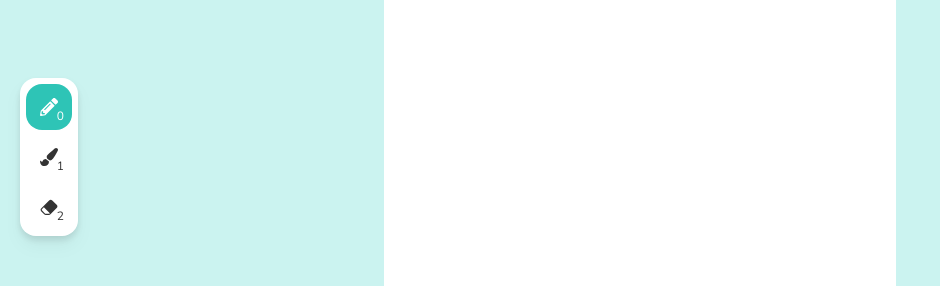
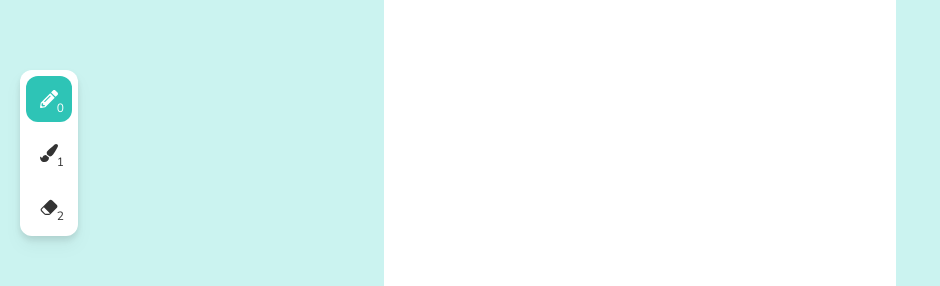
Before and after one commit to seanquiambao/group-board, a Next.js app: page /test in a window 1280 px wide. Shown: the part 164-450 px from the top of the page, without its empty margins (0-940 px from the left). Built offline with nearby package versions, Linux system fonts and the light colour scheme.

Commit message:
added basic functionality of toolbar, may need to make it into class

```diff
--- a/src/app/test/page.js
+++ b/src/app/test/page.js
@@ -8,7 +8,7 @@ const Page = () => {
   return (
     <div className="w-screen h-screen bg-board-blue-100 relative">
       <Toolbar tools={tools} setTools={setTools} />
-      <Canvas />
+      <Canvas tools={tools} setTools={setTools} />
     </div>
   );
 };
--- a/src/components/room/Canvas.jsx
+++ b/src/components/room/Canvas.jsx
@@ -1,30 +1,11 @@
 "use client";
 import { useDraw } from "@/hooks/useDraw";
-import { distanceBetween, angleBetween } from "@/helpers/math";
+import { distanceBetween, angleBetween } from "@/utils/math";
+import { TOOLS } from "@/utils/room/tools";
 
-const Canvas = () => {
-  const { canvasRef, onMouseDown } = useDraw(drawLine);
+const Canvas = ({ tools, setTools }) => {
+  const { canvasRef, onMouseDown } = useDraw(TOOLS[tools]);
 
-  function drawLine({ prevPoint, currentPoint, ctx }) {
-    const { x: currX, y: currY } = currentPoint;
-    const lineColor = "#000";
-    const size = 25;
-
-    let startPoint = prevPoint ?? currentPoint;
-    const halfSize = size / 2;
-    ctx.strokeStyle = lineColor;
-    const x = startPoint.x - halfSize;
-    const y = startPoint.y - halfSize;
-    ctx.fillRect(Math.round(x), Math.round(y), size, size);
-
-    const dist = distanceBetween(startPoint, currentPoint);
-    const angle = angleBetween(startPoint, currentPoint);
-    for (let i = 0; i < dist; ++i) {
-      const x = startPoint.x + Math.sin(angle) * i - halfSize;
-      const y = startPoint.y + Math.cos(angle) * i - halfSize;
-      ctx.fillRect(Math.round(x), Math.round(y), size, size);
-    }
-  }
   return (
     <div className="flex justify-center items-center h-full">
       <canvas
--- a/src/components/room/Toolbar.jsx
+++ b/src/components/room/Toolbar.jsx
@@ -2,12 +2,12 @@ import { TOOLS } from "@/data/tools";
 
 const Toolbar = ({ tools, setTools }) => {
   return (
-    <div className="absolute flex flex-col bg-white drop-shadow-lg rounded-2xl gap-y-1 px-1.5 py-1.5 left-5 bottom-[50%]">
+    <div className="absolute flex flex-col bg-white drop-shadow-lg rounded-xl gap-y-2 px-1.5 py-1.5 left-5 bottom-[50%]">
       {TOOLS.map((tool, index) => (
         <button
           onClick={() => setTools(index)}
           key={index}
-          className={`${tools === index && "bg-board-blue-200 text-white hover:bg-board-blue-200"} ${tools !== index && "hover:bg-board-blue-100"} p-3.5 text-black rounded-2xl duration-100 relative`}
+          className={`${tools === index && "bg-board-blue-200 text-white hover:bg-board-blue-200"} ${tools !== index && "hover:bg-board-blue-100 active:outline active:outline-2 active:outline-board-blue-200"} p-3.5 text-black rounded-xl relative`}
         >
           {tool.icon}
           <div className="absolute bottom-1.5 right-2 text-xs">{index}</div>
--- /dev/null
+++ b/src/utils/room/tools.js
@@ -0,0 +1,32 @@
+import { distanceBetween, angleBetween } from "@/utils/math";
+export function erase({ prevPoint, currentPoint, ctx }) {
+  ctx.globalCompositeOperation = "destination-out";
+  drawLine({ prevPoint, currentPoint, ctx });
+}
+
+export function pencil({ prevPoint, currentPoint, ctx }) {
+  ctx.globalCompositeOperation = "source-over";
+  drawLine({ prevPoint, currentPoint, ctx });
+}
+
+function drawLine({ prevPoint, currentPoint, ctx }) {
+  const lineColor = "#000";
+  const size = 5;
+
+  let startPoint = prevPoint ?? currentPoint;
+  const halfSize = size / 2;
+  ctx.strokeStyle = lineColor;
+  const x = startPoint.x - halfSize;
+  const y = startPoint.y - halfSize;
+  ctx.fillRect(Math.round(x), Math.round(y), size, size);
+
+  const dist = distanceBetween(startPoint, currentPoint);
+  const angle = angleBetween(startPoint, currentPoint);
+  for (let i = 0; i < dist; ++i) {
+    const x = startPoint.x + Math.sin(angle) * i - halfSize;
+    const y = startPoint.y + Math.cos(angle) * i - halfSize;
+    ctx.fillRect(Math.round(x), Math.round(y), size, size);
+  }
+}
+
+export const TOOLS = [pencil, pencil, erase];
```
Also changed, not shown: src/utils/math.js (renamed from src/helpers/math.js).
